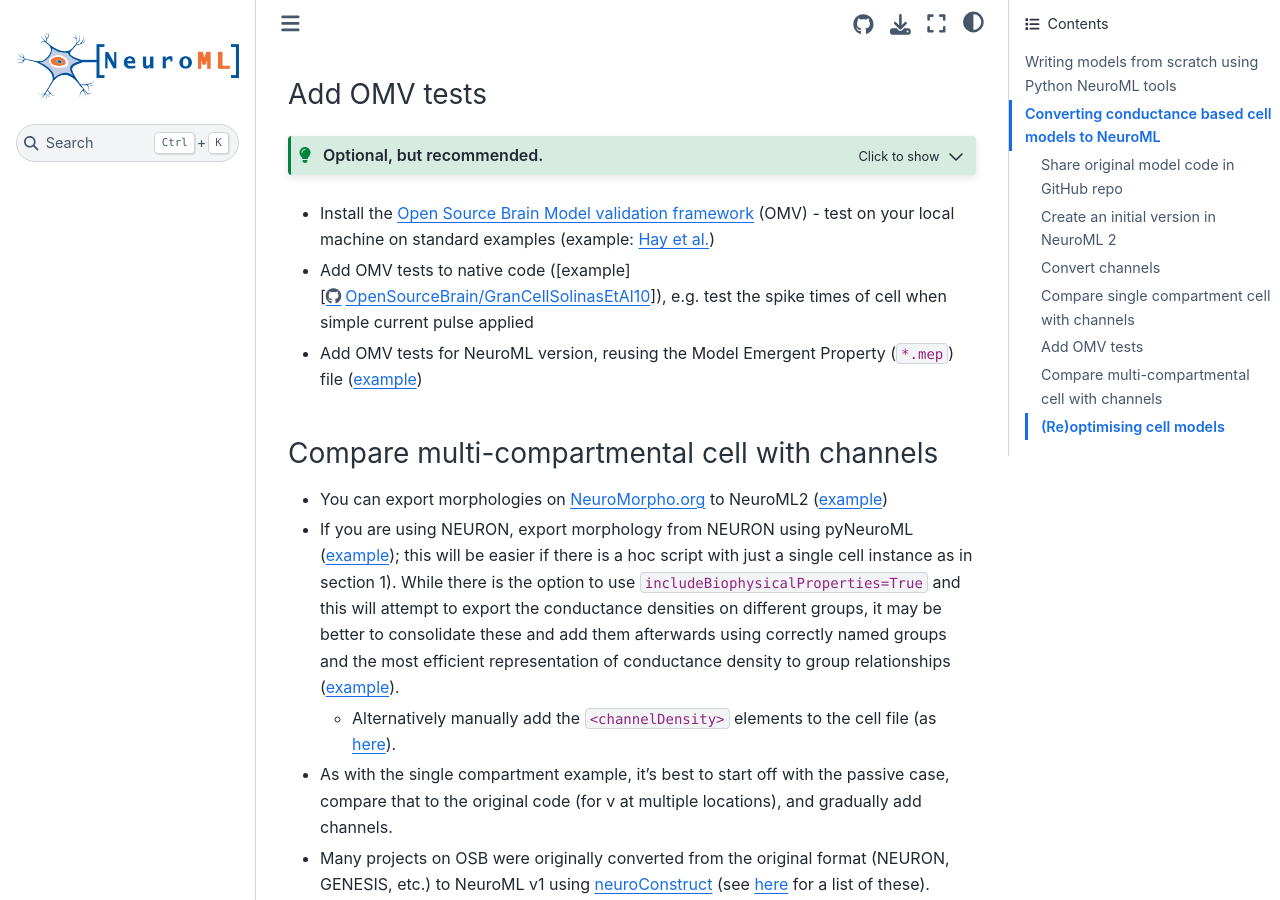
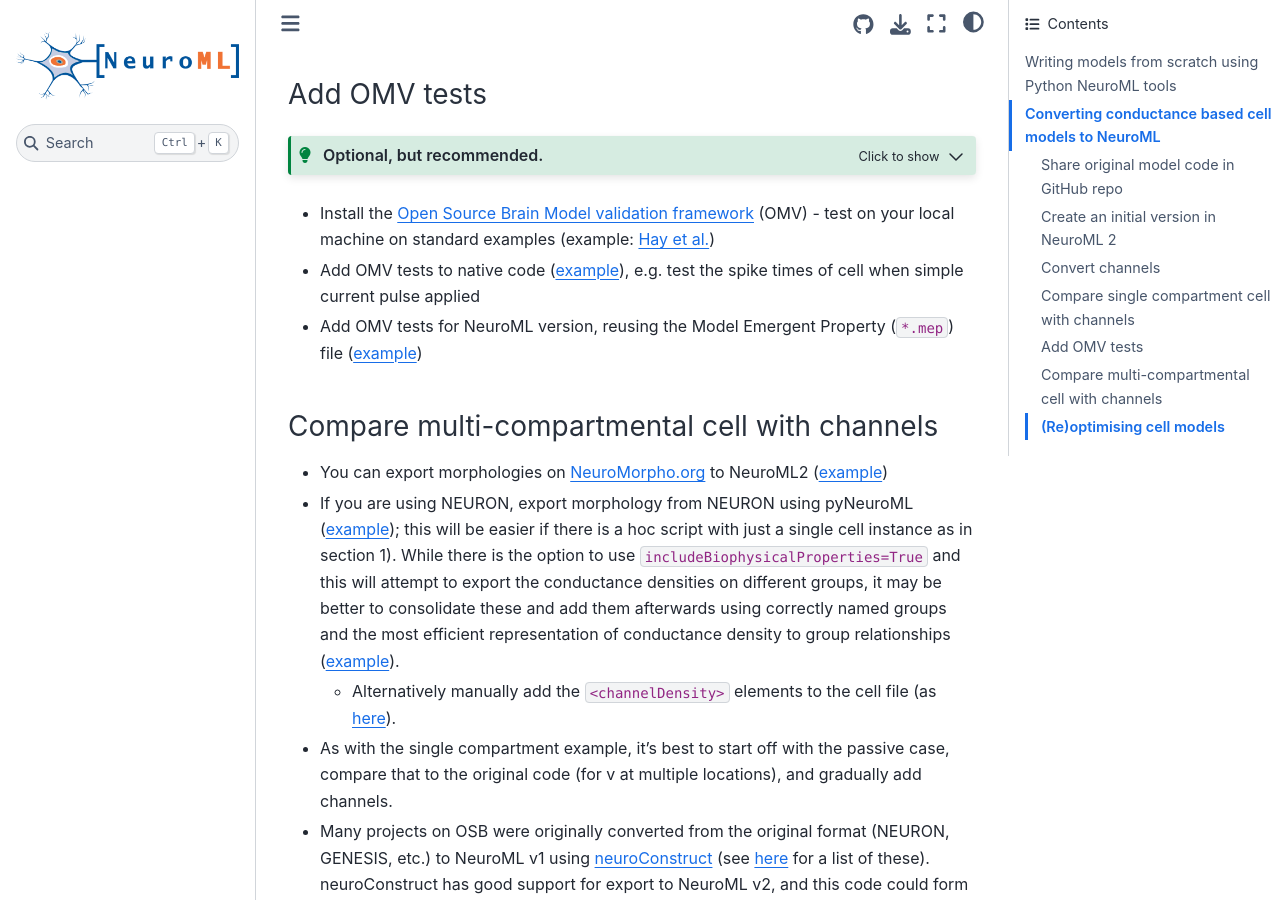
Before and after one commit to NeuroML/Documentation, a Jupyter Book: the page built from source/Userdocs/CreatingNeuroMLModels.md, in a window 1280 px wide and 900 px high, scrolled down 2069 px. Built offline with Jupyter Book 1.0.4 settings and Sphinx 7.4.7 and the Sphinx Book theme 1.1.4, drawn with Linux system fonts in a browser that asks for light colours; pages that are not in the unit, such as notebooks, are missing from menus.

Commit message:
fix: correct link syntax

````diff
--- a/source/Userdocs/CreatingNeuroMLModels.md
+++ b/source/Userdocs/CreatingNeuroMLModels.md
@@ -64,7 +64,7 @@
 ```
 
 - Install the [Open Source Brain Model validation framework](https://github.com/OpenSourceBrain/osb-model-validation) (OMV) - test on your local machine on standard examples (example: [Hay et al.](https://github.com/OpenSourceBrain/L5bPyrCellHayEtAl2011))
-- Add OMV tests to native code ([example][https://github.com/OpenSourceBrain/GranCellSolinasEtAl10/blob/master/NEURON/.test.nrnpy.omt]), e.g. test the spike times of cell when simple current pulse applied
+- Add OMV tests to native code ([example](https://github.com/OpenSourceBrain/GranCellSolinasEtAl10/blob/master/NEURON/.test.nrnpy.omt)), e.g. test the spike times of cell when simple current pulse applied
 - Add OMV tests for NeuroML version, reusing the Model Emergent Property (`*.mep`) file ([example](https://github.com/mbezaire/ca1/blob/development/NeuroML2/cells/tests/.test.sca.jnmlnrn.omt))
 
 (userdocs:creating_models:converting_conductance:compare_multi_comp)=
````
